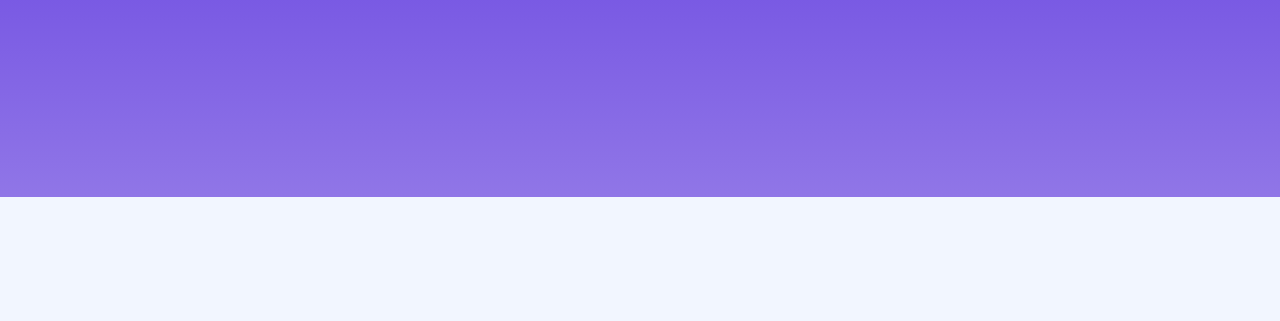
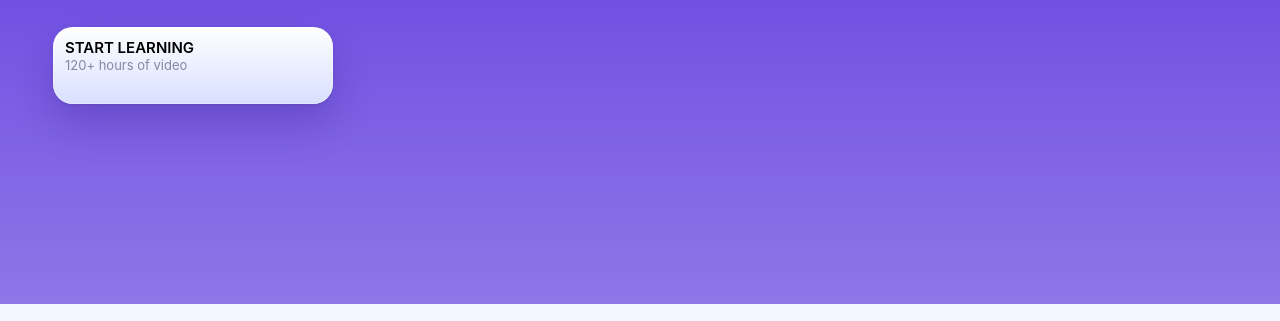
Before and after one commit to siddvader333/react-ui-course, a Gatsby site: page / in a window 1280 px wide. Shown: the part 479-800 px from the top of the page. Built offline with nearby package versions, Linux system fonts and the light colour scheme; Gatsby itself is replaced by a stand-in of ours.

Commit message:
Lecture 4: Button-component and props

```diff
--- /dev/null
+++ b/src/components/buttons/PurchaseButton.js
@@ -0,0 +1,36 @@
+import React from "react"
+import styled from "styled-components"
+import { Caption2, SmallText } from "../styles/TextStyles"
+import { Link } from "gatsby"
+
+const PurchaseButton = ({ title, subtitle }) => {
+  return (
+    <Link to="/page-2">
+      <Wrapper>
+        <Title>{title || "Pro Access"}</Title>
+        <Subtitle>{subtitle || "$19 per month"}</Subtitle>
+      </Wrapper>
+    </Link>
+  )
+}
+export default PurchaseButton
+
+const Wrapper = styled.h1`
+  background: linear-gradient(180deg, #ffffff 0%, #d9dfff 100%);
+  box-shadow: 0px 1px 3px rgba(0, 0, 0, 0.1),
+    0px 20px 40px rgba(23, 0, 102, 0.2),
+    inset 0px 0px 0px 0.5px rgba(255, 255, 255, 0.5);
+  border-radius: 20px;
+  width: 280px;
+  height: 77px;
+  padding: 12px;
+`
+
+const Title = styled(Caption2)`
+  color: black;
+`
+
+const Subtitle = styled(SmallText)`
+  color: #595c7b;
+  opacity: 0.7;
+`
--- a/src/components/sections/HeroSection.js
+++ b/src/components/sections/HeroSection.js
@@ -2,6 +2,7 @@
 import styled from "styled-components"
 import { H1, MediumText } from "../styles/TextStyles"
 import { themes } from "../styles/ColorStyles"
+import PurchaseButton from "../buttons/PurchaseButton"
 const HeroSection = () => {
   return (
     <Wrapper>
@@ -16,6 +17,10 @@
             Don't skip design. Learn design and code, by building real apps with
             React and Swift. Complete courses about the best tools.
           </Description>
+          <PurchaseButton
+            title="Start learning"
+            subtitle="120+ hours of video"
+          />
         </TextWrapper>
       </ContentWrapper>
     </Wrapper>
```
